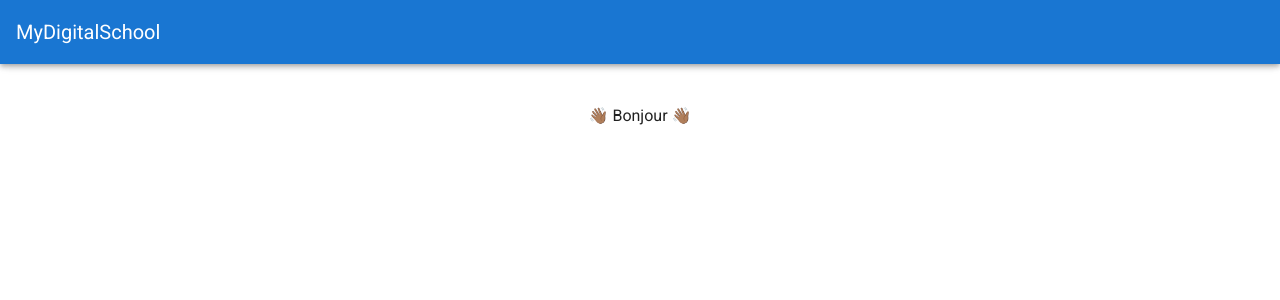
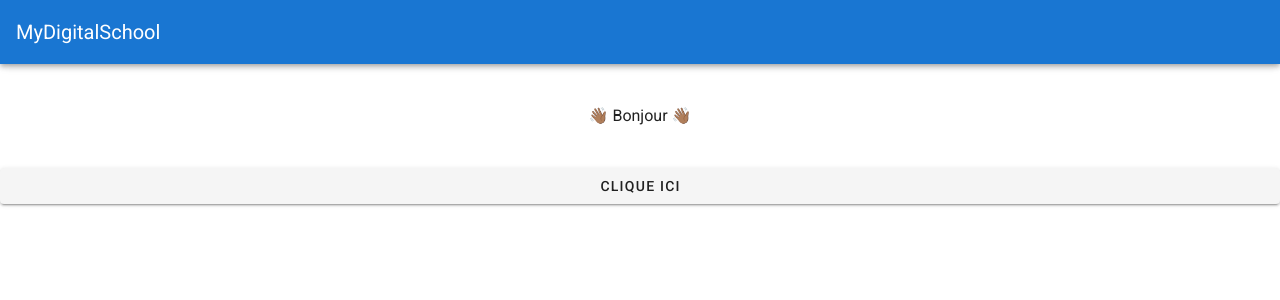
Before and after one commit to edobxt/slam4-20-vuecli, a Vue app: page / in a window 1280 px wide. Shown: the top 300 px of the page. Built offline with nearby package versions, Linux system fonts and the light colour scheme.

Commit message:
Ajout du bouton

```diff
--- a/src/App.vue
+++ b/src/App.vue
@@ -7,6 +7,8 @@
         <v-main>
             <div class="text-center pa-10">👋🏾 Bonjour 👋🏾</div>
             <!-- Mon code -->
+            <!-- Ajout du bouton -->
+            <v-btn block v-on:click="alertOnClick">Clique ici</v-btn>
         </v-main>
     </v-app>
 </template>
@@ -17,5 +19,10 @@ export default {
     data() {
         return { school: "MyDigitalSchool" };
     },
+    methods: {
+        alertOnClick: function() {
+            alert("Vous venez de cliquer !");
+        },
+    },
 };
 </script>
```
